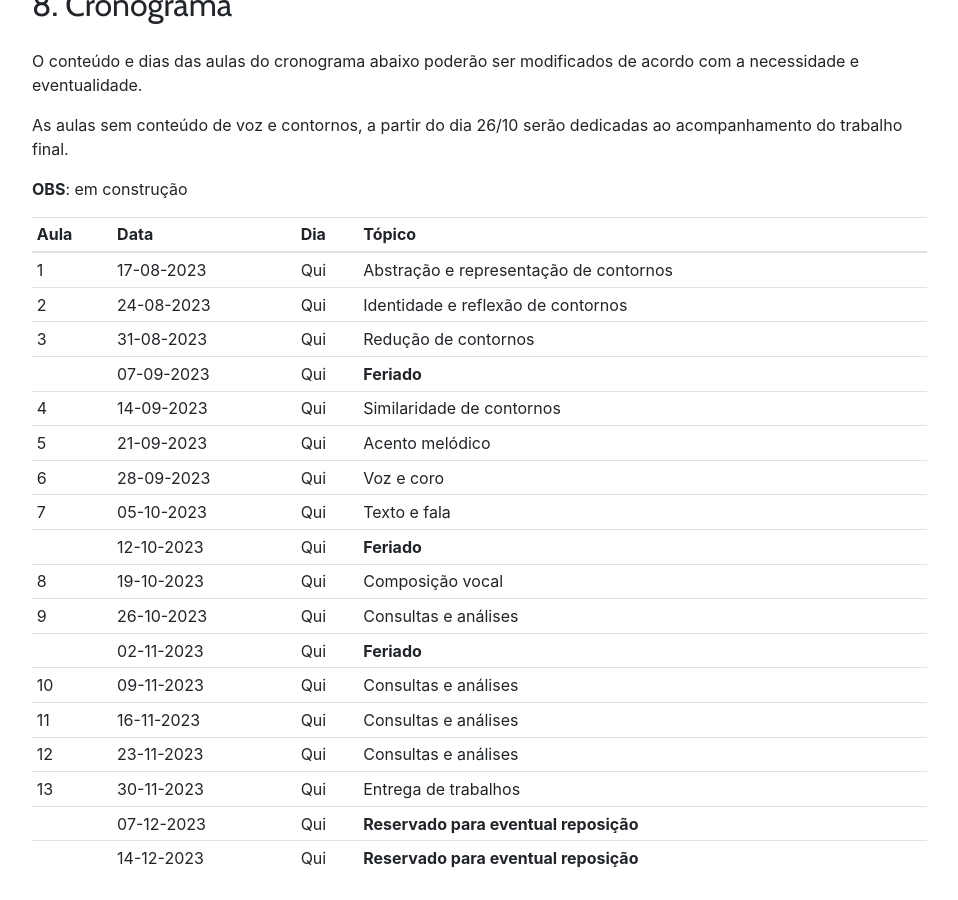
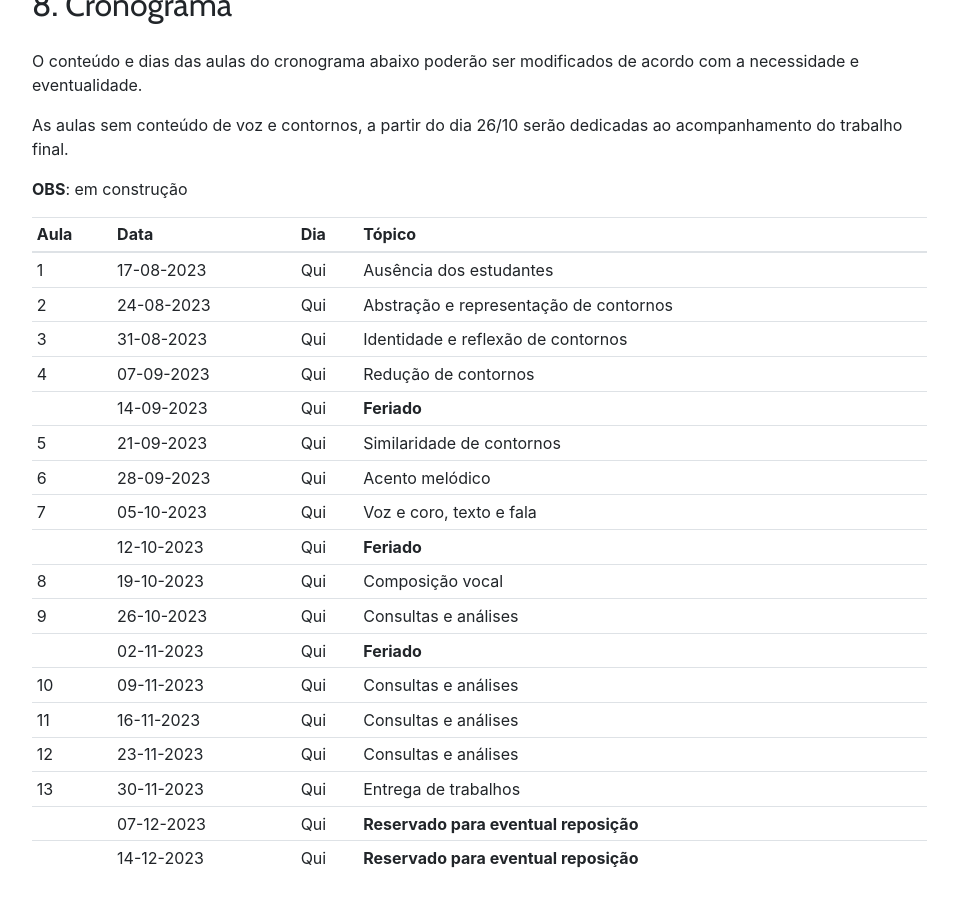
Before and after one commit to kroger/genosmus, a Jekyll site: the page built from _marcos/musb15.md, in a window 1280 px wide and 900 px high, scrolled down 4169 px. Shown: the whole window, without its empty margins (68-1026 px from the left). Built offline with Jekyll 4.4.1, drawn with Linux system fonts in a browser that asks for light colours; nearby versions of some CDN libraries; the table of contents is made by our own code.

Commit message:
Reorganiza cronograma
- Registra ausência dos estudantes
- Junta aulas sobre voz

```diff
--- a/_marcos/cronogramas/musb15.txt
+++ b/_marcos/cronogramas/musb15.txt
@@ -1,11 +1,11 @@
+Ausência dos estudantes
 Abstração e representação de contornos
 Identidade e reflexão de contornos
 Redução de contornos
 **Feriado**
 Similaridade de contornos
 Acento melódico
-Voz e coro
-Texto e fala
+Voz e coro, texto e fala
 **Feriado**
 Composição vocal
 Consultas e análises
--- a/_marcos/musb15.md
+++ b/_marcos/musb15.md
@@ -161,14 +161,14 @@ As aulas sem conteúdo de voz e contornos, a partir do dia 26/10 serão dedicada
 
 | Aula | Data       | Dia | Tópico                                 |
 | ---- | ---------- | --- | -------------------------------------- |
-| 1    | 17-08-2023 | Qui | Abstração e representação de contornos |
-| 2    | 24-08-2023 | Qui | Identidade e reflexão de contornos     |
-| 3    | 31-08-2023 | Qui | Redução de contornos                   |
-|      | 07-09-2023 | Qui | **Feriado**                            |
-| 4    | 14-09-2023 | Qui | Similaridade de contornos              |
-| 5    | 21-09-2023 | Qui | Acento melódico                        |
-| 6    | 28-09-2023 | Qui | Voz e coro                             |
-| 7    | 05-10-2023 | Qui | Texto e fala                           |
+| 1    | 17-08-2023 | Qui | Ausência dos estudantes                |
+| 2    | 24-08-2023 | Qui | Abstração e representação de contornos |
+| 3    | 31-08-2023 | Qui | Identidade e reflexão de contornos     |
+| 4    | 07-09-2023 | Qui | Redução de contornos                   |
+|      | 14-09-2023 | Qui | **Feriado**                            |
+| 5    | 21-09-2023 | Qui | Similaridade de contornos              |
+| 6    | 28-09-2023 | Qui | Acento melódico                        |
+| 7    | 05-10-2023 | Qui | Voz e coro, texto e fala               |
 |      | 12-10-2023 | Qui | **Feriado**                            |
 | 8    | 19-10-2023 | Qui | Composição vocal                       |
 | 9    | 26-10-2023 | Qui | Consultas e análises                   |
```
